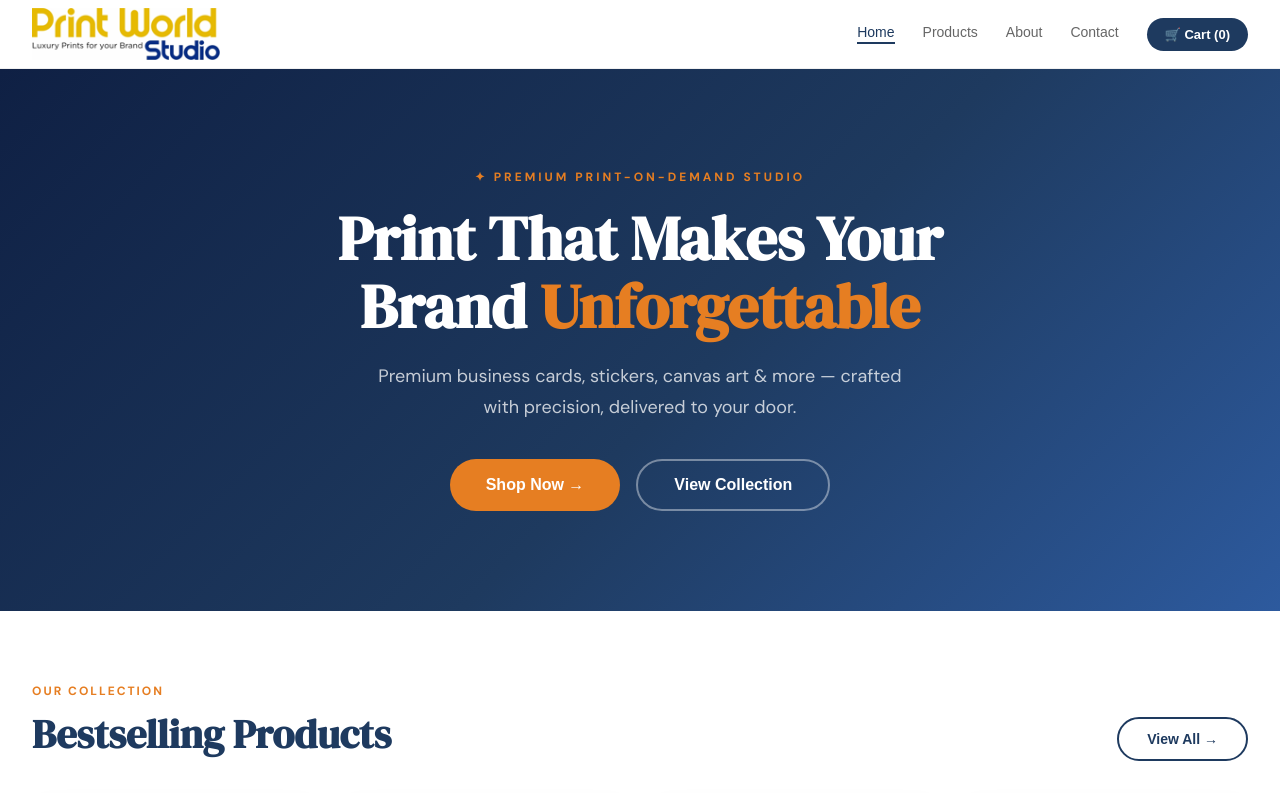
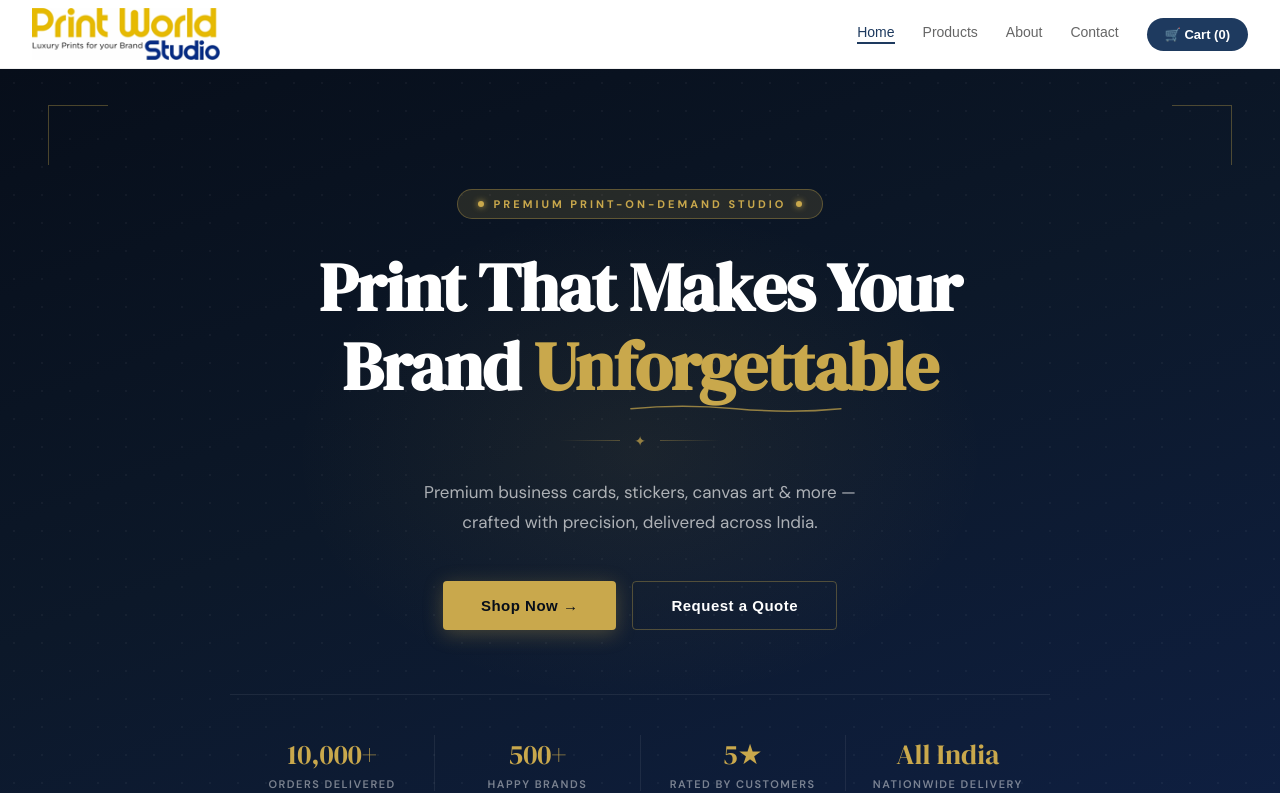
Before and after one commit to nitishprint-eng/printworldstudio-frontend, a React (Vite) app: page / in a window 1280 px wide. Shown: the top 793 px of the page. Built offline with nearby package versions, Linux system fonts and the light colour scheme.

Commit message:
Update App.jsx

```diff
--- a/src/App.jsx
+++ b/src/App.jsx
@@ -91,28 +91,126 @@ function Navbar({ page, setPage, cartCount, setCartOpen }) {
 }
 
 function HeroSection({ setPage }) {
+  const gold = "#c9a84c";
+  const goldLight = "rgba(201,168,76,0.15)";
+  const goldBorder = "rgba(201,168,76,0.35)";
   return (
-    <div style={{ background:"linear-gradient(135deg,#0f2044 0%,#1e3a5f 55%,#2d5a9e 100%)",
-      color:"#fff",padding:"100px 40px",textAlign:"center" }}>
-      <div style={{ fontSize:12,fontWeight:700,letterSpacing:3,color:S.orange,
-        textTransform:"uppercase",marginBottom:20 }}>✦ Premium Print-on-Demand Studio</div>
-      <h1 style={{ fontFamily:"'DM Serif Display',serif",fontSize:62,lineHeight:1.1,marginBottom:20 }}>
-        Print That Makes Your<br/>Brand <span style={{ color:S.orange }}>Unforgettable</span>
+    <div style={{ position:"relative", overflow:"hidden",
+      background:"linear-gradient(160deg,#070e1a 0%,#0c1829 45%,#0f2044 100%)",
+      color:"#fff", padding:"0 40px" }}>
+
+      {/* Dot-grid texture overlay */}
+      <div style={{ position:"absolute",inset:0,pointerEvents:"none",
+        backgroundImage:"radial-gradient(circle, rgba(255,255,255,0.04) 1px, transparent 1px)",
+        backgroundSize:"28px 28px" }} />
+
+      {/* Warm radial glow behind headline */}
+      <div style={{ position:"absolute",top:"50%",left:"50%",
+        transform:"translate(-50%,-55%)",width:700,height:500,borderRadius:"50%",
+        background:"radial-gradient(ellipse, rgba(201,168,76,0.08) 0%, transparent 70%)",
+        pointerEvents:"none" }} />
+
+      {/* Corner ornamental lines */}
+      <div style={{ position:"absolute",top:36,left:48,width:60,height:60,
+        borderTop:`1px solid ${goldBorder}`,borderLeft:`1px solid ${goldBorder}`,pointerEvents:"none" }} />
+      <div style={{ position:"absolute",top:36,right:48,width:60,height:60,
+        borderTop:`1px solid ${goldBorder}`,borderRight:`1px solid ${goldBorder}`,pointerEvents:"none" }} />
+      <div style={{ position:"absolute",bottom:36,left:48,width:60,height:60,
+        borderBottom:`1px solid ${goldBorder}`,borderLeft:`1px solid ${goldBorder}`,pointerEvents:"none" }} />
+      <div style={{ position:"absolute",bottom:36,right:48,width:60,height:60,
+        borderBottom:`1px solid ${goldBorder}`,borderRight:`1px solid ${goldBorder}`,pointerEvents:"none" }} />
+
+      {/* Main content */}
+      <div style={{ position:"relative",maxWidth:820,margin:"0 auto",
+        textAlign:"center",padding:"120px 0 100px" }}>
+
+        {/* Eyebrow badge */}
+        <div style={{ display:"inline-flex",alignItems:"center",gap:10,
+          border:`1px solid ${goldBorder}`,background:goldLight,
+          borderRadius:40,padding:"7px 20px",marginBottom:32 }}>
+          <span style={{ display:"inline-block",width:6,height:6,borderRadius:"50%",
+            background:gold,boxShadow:`0 0 6px ${gold}` }} />
+          <span style={{ fontSize:11,fontWeight:700,letterSpacing:3,
+            color:gold,textTransform:"uppercase" }}>
+            Premium Print-on-Demand Studio
+          </span>
+          <span style={{ display:"inline-block",width:6,height:6,borderRadius:"50%",
+            background:gold,boxShadow:`0 0 6px ${gold}` }} />
+        </div>
+
+        {/* Headline */}
+        <h1 style={{ fontFamily:"'DM Serif Display',serif",fontSize:68,lineHeight:1.08,
+          marginBottom:6,letterSpacing:-1 }}>
+          Print That Makes Your
         </h1>
-      <p style={{ fontSize:18,color:"rgba(255,255,255,0.75)",maxWidth:560,margin:"0 auto 36px",lineHeight:1.7 }}>
-        Premium business cards, stickers, canvas art & more — crafted with precision, delivered to your door.
+        <h1 style={{ fontFamily:"'DM Serif Display',serif",fontSize:68,lineHeight:1.08,
+          marginBottom:28,letterSpacing:-1 }}>
+          Brand{" "}
+          <span style={{ color:gold,position:"relative",display:"inline-block" }}>
+            Unforgettable
+            {/* Gold underline flourish */}
+            <svg viewBox="0 0 260 12" style={{ position:"absolute",bottom:-8,left:0,
+              width:"100%",height:10,overflow:"visible" }}>
+              <path d="M4 8 Q65 2 130 8 Q195 14 256 8" fill="none"
+                stroke={gold} strokeWidth="1.8" strokeLinecap="round" opacity="0.7"/>
+            </svg>
+          </span>
+        </h1>
+
+        {/* Thin gold divider */}
+        <div style={{ display:"flex",alignItems:"center",justifyContent:"center",
+          gap:14,marginBottom:28 }}>
+          <div style={{ height:1,width:60,background:`linear-gradient(to right, transparent, ${goldBorder})` }} />
+          <div style={{ color:gold,fontSize:14,opacity:0.7 }}>✦</div>
+          <div style={{ height:1,width:60,background:`linear-gradient(to left, transparent, ${goldBorder})` }} />
+        </div>
+
+        {/* Subheadline */}
+        <p style={{ fontSize:17,color:"rgba(255,255,255,0.65)",maxWidth:540,
+          margin:"0 auto 44px",lineHeight:1.75,fontWeight:400 }}>
+          Premium business cards, stickers, canvas art & more —<br/>
+          crafted with precision, delivered across India.
         </p>
-      <div style={{ display:"flex",gap:16,justifyContent:"center",flexWrap:"wrap" }}>
+
+        {/* CTA Buttons */}
+        <div style={{ display:"flex",gap:16,justifyContent:"center",flexWrap:"wrap",marginBottom:64 }}>
           <button onClick={() => setPage("products")}
-          style={{ background:S.orange,color:"#fff",border:"none",padding:"15px 36px",
-            borderRadius:50,fontWeight:700,fontSize:16,cursor:"pointer" }}>
+            onMouseEnter={e => { e.currentTarget.style.background="#b8943e"; e.currentTarget.style.transform="translateY(-2px)"; }}
+            onMouseLeave={e => { e.currentTarget.style.background=gold; e.currentTarget.style.transform="translateY(0)"; }}
+            style={{ background:gold,color:"#070e1a",border:"none",padding:"15px 38px",
+              borderRadius:4,fontWeight:800,fontSize:15,cursor:"pointer",
+              letterSpacing:0.5,transition:"all 0.2s",boxShadow:`0 4px 20px rgba(201,168,76,0.3)` }}>
             Shop Now →
           </button>
-        <button onClick={() => setPage("products")}
-          style={{ background:"transparent",color:"#fff",border:"2px solid rgba(255,255,255,0.4)",
-            padding:"15px 36px",borderRadius:50,fontWeight:700,fontSize:16,cursor:"pointer" }}>
-          View Collection
+          <button onClick={() => setPage("contact")}
+            onMouseEnter={e => { e.currentTarget.style.background="rgba(201,168,76,0.1)"; e.currentTarget.style.transform="translateY(-2px)"; }}
+            onMouseLeave={e => { e.currentTarget.style.background="transparent"; e.currentTarget.style.transform="translateY(0)"; }}
+            style={{ background:"transparent",color:"#fff",border:`1.5px solid ${goldBorder}`,
+              padding:"15px 38px",borderRadius:4,fontWeight:700,fontSize:15,
+              cursor:"pointer",letterSpacing:0.5,transition:"all 0.2s" }}>
+            Request a Quote
           </button>
+        </div>
+
+        {/* Stats trust bar */}
+        <div style={{ display:"flex",justifyContent:"center",gap:0,
+          borderTop:`1px solid rgba(255,255,255,0.07)`,paddingTop:40 }}>
+          {[
+            { num:"10,000+", label:"Orders Delivered" },
+            { num:"500+",    label:"Happy Brands" },
+            { num:"5★",      label:"Rated by Customers" },
+            { num:"All India", label:"Nationwide Delivery" },
+          ].map((s, i, arr) => (
+            <div key={s.label} style={{ flex:1,textAlign:"center",
+              borderRight: i < arr.length-1 ? `1px solid rgba(255,255,255,0.07)` : "none",
+              padding:"0 24px" }}>
+              <div style={{ fontFamily:"'DM Serif Display',serif",fontSize:28,
+                color:gold,marginBottom:4 }}>{s.num}</div>
+              <div style={{ fontSize:11,color:"rgba(255,255,255,0.45)",
+                fontWeight:600,letterSpacing:1.5,textTransform:"uppercase" }}>{s.label}</div>
+            </div>
+          ))}
+        </div>
       </div>
     </div>
   );
@@ -301,8 +399,70 @@ function UploadArea({ file, setFile }) {
   );
 }
 
-function CartDrawer({ cart, onClose, onRemove, onQtyChange }) {
+function loadRazorpay() {
+  return new Promise(resolve => {
+    if (window.Razorpay) { resolve(true); return; }
+    // Wait up to 5s for script that was preloaded in <head>
+    let waited = 0;
+    const poll = setInterval(() => {
+      waited += 100;
+      if (window.Razorpay) { clearInterval(poll); resolve(true); }
+      else if (waited >= 5000) { clearInterval(poll); resolve(false); }
+    }, 100);
+  });
+}
+
+function CartDrawer({ cart, onClose, onRemove, onQtyChange, onOrderSuccess }) {
   const total = cart.reduce((s,i) => s + i.price, 0);
+  const [paying, setPaying] = useState(false);
+  const [payError, setPayError] = useState("");
+
+  const handleCheckout = async () => {
+    setPayError("");
+    setPaying(true);
+    try {
+      const loaded = await loadRazorpay();
+      if (!loaded) throw new Error("Payment gateway could not load. Check your internet connection and try again, or contact us directly at orders@theprintworld.in");
+
+      const res = await fetch(`${API}/create-order`, {
+        method: "POST",
+        headers: { "Content-Type": "application/json" },
+        body: JSON.stringify({
+          amount: total,
+          currency: "INR",
+          items: cart.map(i => ({ name: i.name, option: i.option, price: i.price })),
+        }),
+      });
+      const data = await res.json();
+      if (!res.ok) throw new Error(data.message || "Could not create order. Please try again.");
+
+      const options = {
+        key: "rzp_live_SOili5pUti3LVb",
+        amount: data.amount,
+        currency: data.currency || "INR",
+        order_id: data.id,
+        name: "Print World Studio",
+        description: `Order of ${cart.length} item${cart.length > 1 ? "s" : ""}`,
+        handler: (response) => {
+          onClose();
+          onOrderSuccess?.(response);
+        },
+        theme: { color: "#1e3a5f" },
+        modal: { ondismiss: () => setPaying(false) },
+      };
+      const rzp = new window.Razorpay(options);
+      rzp.on("payment.failed", (resp) => {
+        setPayError("Payment failed: " + (resp.error?.description || "Please try again."));
+        setPaying(false);
+      });
+      setPaying(false);
+      rzp.open();
+    } catch (e) {
+      setPayError(e.message || "Something went wrong. Please try again.");
+      setPaying(false);
+    }
+  };
+
   return (
     <>
       <div onClick={onClose} style={{ position:"fixed",inset:0,background:"rgba(0,0,0,0.4)",zIndex:800 }} />
@@ -348,9 +508,19 @@ function CartDrawer({ cart, onClose, onRemove, onQtyChange }) {
               <span style={{ fontWeight:700 }}>Total</span>
               <span style={{ fontWeight:800,fontSize:20,color:S.navy }}>₹{total.toLocaleString()}</span>
             </div>
-            <button style={{ width:"100%",padding:"14px",background:S.navy,color:"#fff",
-              border:"none",borderRadius:50,fontSize:15,fontWeight:700,cursor:"pointer" }}>
-              Proceed to Checkout →
+            {payError && (
+              <div style={{ background:"#fef2f2",border:"1px solid #fecaca",borderRadius:10,
+                padding:"10px 14px",color:"#b91c1c",fontSize:13,marginBottom:12 }}>
+                ⚠️ {payError}
+              </div>
+            )}
+            <button onClick={handleCheckout} disabled={paying}
+              style={{ width:"100%",padding:"14px",
+                background: paying ? "#888" : S.navy,
+                color:"#fff",border:"none",borderRadius:50,
+                fontSize:15,fontWeight:700,cursor: paying ? "not-allowed" : "pointer",
+                transition:"background 0.2s" }}>
+              {paying ? "Preparing payment…" : "Proceed to Checkout →"}
             </button>
           </div>
         )}
@@ -805,10 +975,11 @@ function Footer({ setPage }) {
 
 // ─── MAIN APP ────────────────────────────────────────────────────────────────
 export default function App() {
-  const [page, setPage]         = useState("home");
-  const [cart, setCart]         = useState([]);
-  const [cartOpen, setCartOpen] = useState(false);
-  const [detail, setDetail]     = useState(null);
+  const [page, setPage]           = useState("home");
+  const [cart, setCart]           = useState([]);
+  const [cartOpen, setCartOpen]   = useState(false);
+  const [detail, setDetail]       = useState(null);
+  const [orderToast, setOrderToast] = useState(false);
 
   const addToCart = (product, option, extra) => {
     const price = product.prices?.[option] ?? product.price;
@@ -820,13 +991,27 @@ export default function App() {
 
   const viewProduct = (product) => { setDetail(product); setPage("detail"); };
 
-  // inject fonts
+  const handleOrderSuccess = () => {
+    setCart([]);
+    setCartOpen(false);
+    setOrderToast(true);
+    setTimeout(() => setOrderToast(false), 5000);
+  };
+
+  // inject fonts + Razorpay script eagerly
   if (typeof document !== "undefined" && !document.getElementById("pwfonts")) {
     const l = document.createElement("link");
     l.id = "pwfonts";
     l.rel = "stylesheet";
     l.href = "https://fonts.googleapis.com/css2?family=DM+Serif+Display&family=DM+Sans:wght@400;500;600;700;800&display=swap";
     document.head.appendChild(l);
+  }
+  if (typeof document !== "undefined" && !document.getElementById("rzp-script")) {
+    const s = document.createElement("script");
+    s.id = "rzp-script";
+    s.src = "https://checkout.razorpay.com/v1/checkout.js";
+    s.async = true;
+    document.head.appendChild(s);
   }
 
   return (
@@ -842,7 +1027,22 @@ export default function App() {
       {page === "contact"  && <ContactPage />}
       <Footer setPage={setPage} />
       {cartOpen && <CartDrawer cart={cart} onClose={() => setCartOpen(false)}
-        onRemove={removeFromCart} onQtyChange={() => {}} />}
+        onRemove={removeFromCart} onQtyChange={() => {}} onOrderSuccess={handleOrderSuccess} />}
+
+      {/* Order success toast */}
+      {orderToast && (
+        <div style={{ position:"fixed",bottom:32,left:"50%",transform:"translateX(-50%)",
+          background:"#1a3d2b",color:"#fff",padding:"16px 28px",borderRadius:50,
+          boxShadow:"0 8px 32px rgba(0,0,0,0.2)",zIndex:9999,
+          display:"flex",alignItems:"center",gap:12,fontSize:15,fontWeight:600,
+          animation:"fadeIn 0.3s ease" }}>
+          <span style={{ fontSize:22 }}>🎉</span>
+          Order placed successfully! We'll be in touch soon.
+          <button onClick={() => setOrderToast(false)}
+            style={{ background:"none",border:"none",color:"rgba(255,255,255,0.6)",
+              fontSize:18,cursor:"pointer",marginLeft:8 }}>×</button>
+        </div>
+      )}
     </div>
   );
 }
```
Lines whose indentation alone changed are shown as unchanged.
